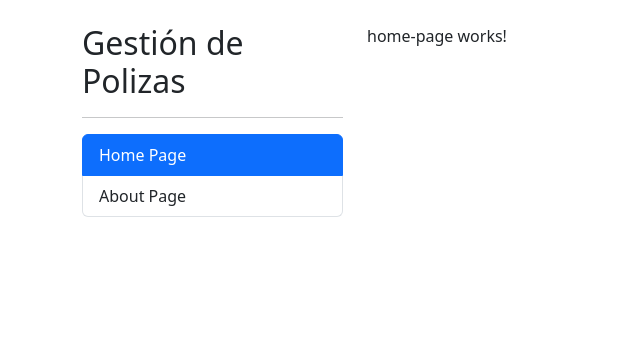
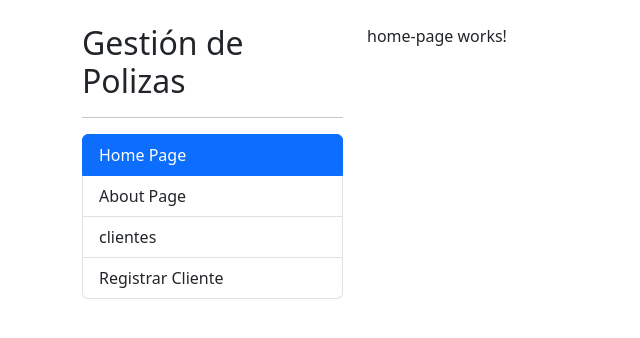
Before and after one commit to emanuelRiveraA/front-gestion-polizas, an Angular app: page / in a window 1280 px wide. Shown: the top 338 px of the page, without its empty margins (0-640 px from the left). Built offline with nearby package versions, Linux system fonts and the light colour scheme.

Commit message:
se agregan los elementos para clientes

```diff
--- a/src/app/shared/components/sidebar/sidebar.component.html
+++ b/src/app/shared/components/sidebar/sidebar.component.html
@@ -16,6 +16,18 @@
         About Page
     </li>
 
+   <li routerLink="clientes/clientes"
+        routerLinkActive="active"
+        class="list-group-item">
+        clientes
+    </li>
+
+   <li routerLink="clientes/registrar"
+        routerLinkActive="active"
+        class="list-group-item">
+        Registrar Cliente
+    </li>
+
 
 
 </ul>
```
